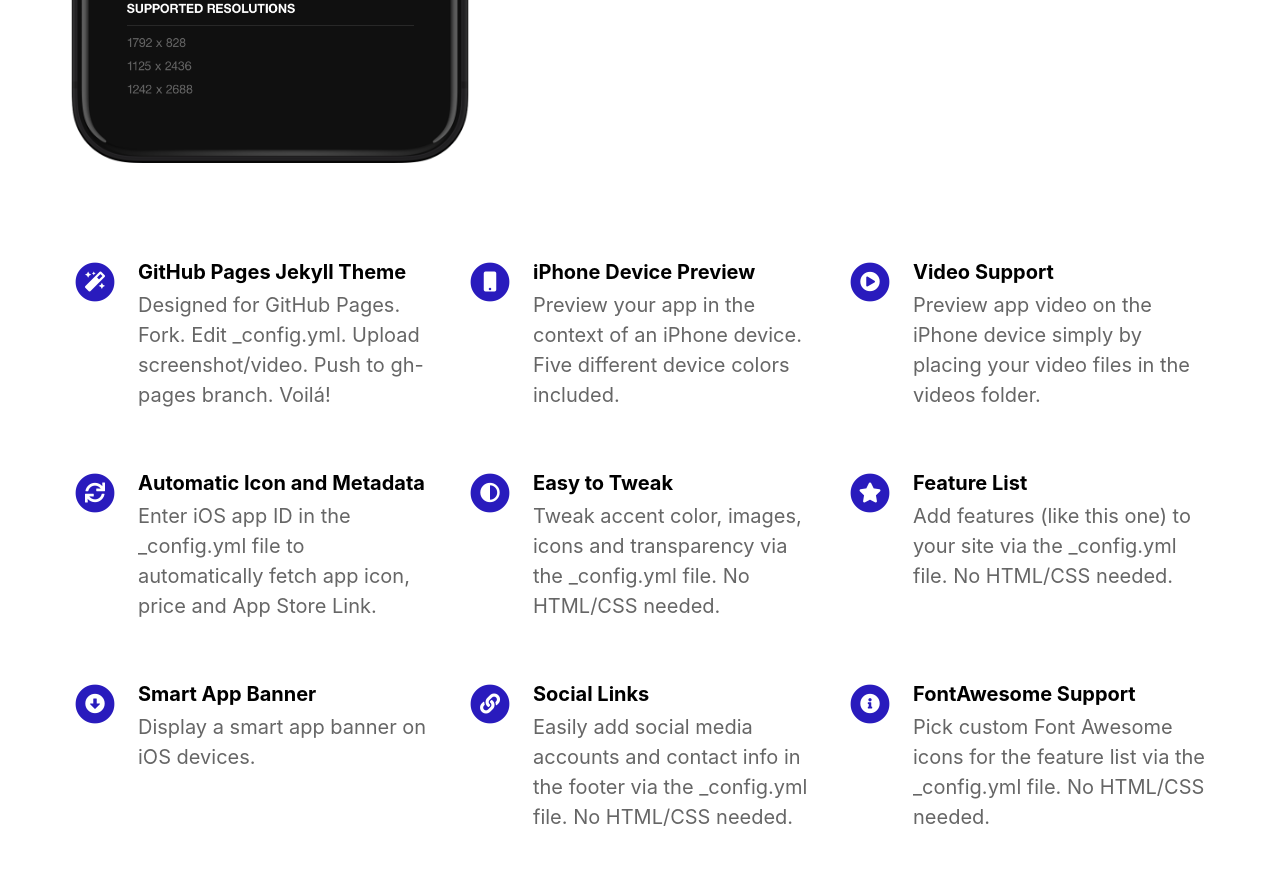
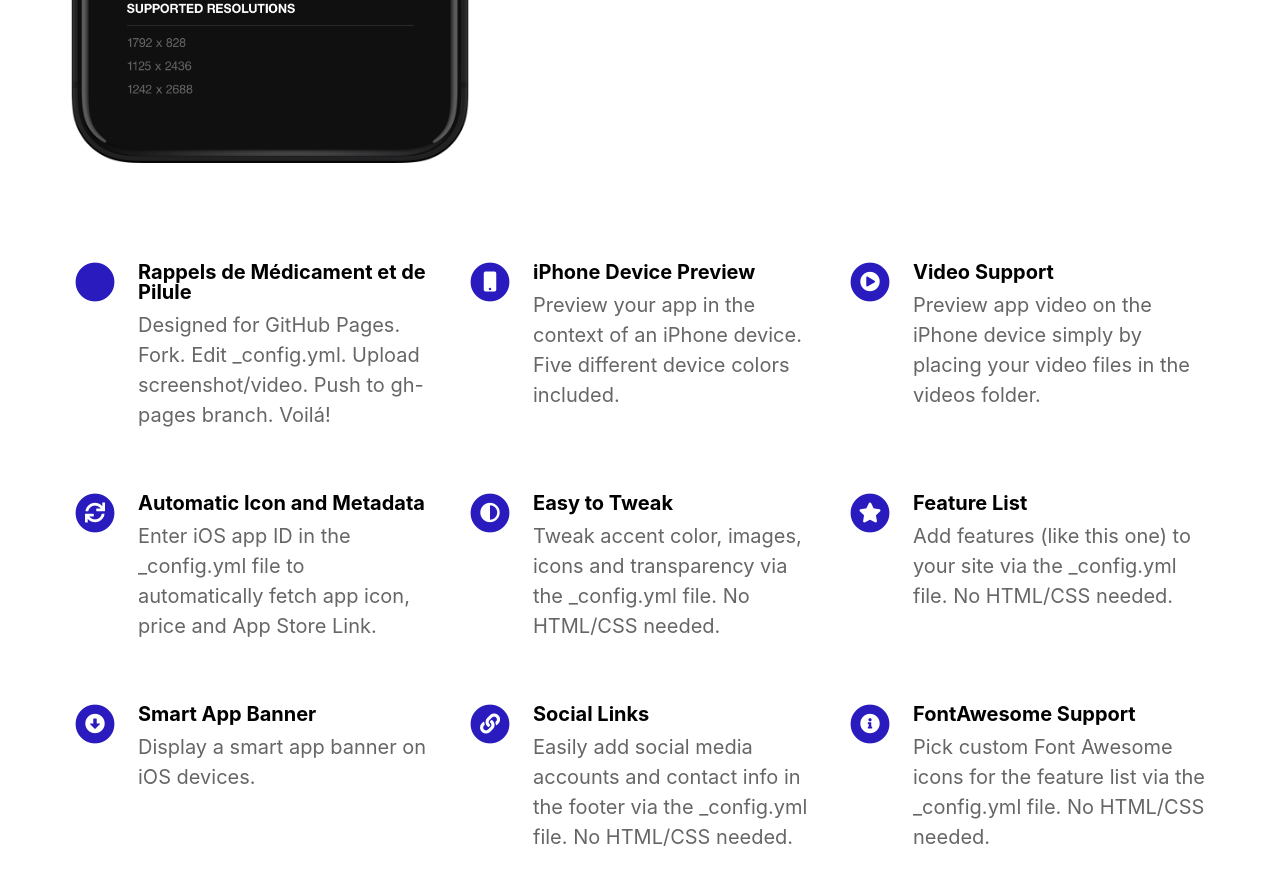
Before and after one commit to pboudoin/medico_app, a Jekyll site: the page built from index.html, in a window 1280 px wide and 900 px high, scrolled down 822 px. Shown: the top 885 px of the window. Built offline with Jekyll 4.4.1, drawn with Linux system fonts in a browser that asks for light colours; nearby versions of some CDN libraries.

Commit message:
Update _config.yml

```diff
--- a/_config.yml
+++ b/_config.yml
@@ -35,9 +35,9 @@ youtube_username                          :
 # Feature List                            Edit, add or remove features to be presented.
 features                                  :
 
-  - title                                 : GitHub Pages Jekyll Theme
+  - title                                 : Rappels de Médicament et de Pilule
     description                           : Designed for GitHub Pages. Fork. Edit _config.yml. Upload screenshot/video. Push to gh-pages branch. Voilá!
-    fontawesome_icon_name                 : magic
+    fontawesome_icon_name                 : calendar-range
 
   - title                                 : iPhone Device Preview
     description                           : Preview your app in the context of an iPhone device. Five different device colors included.
```
